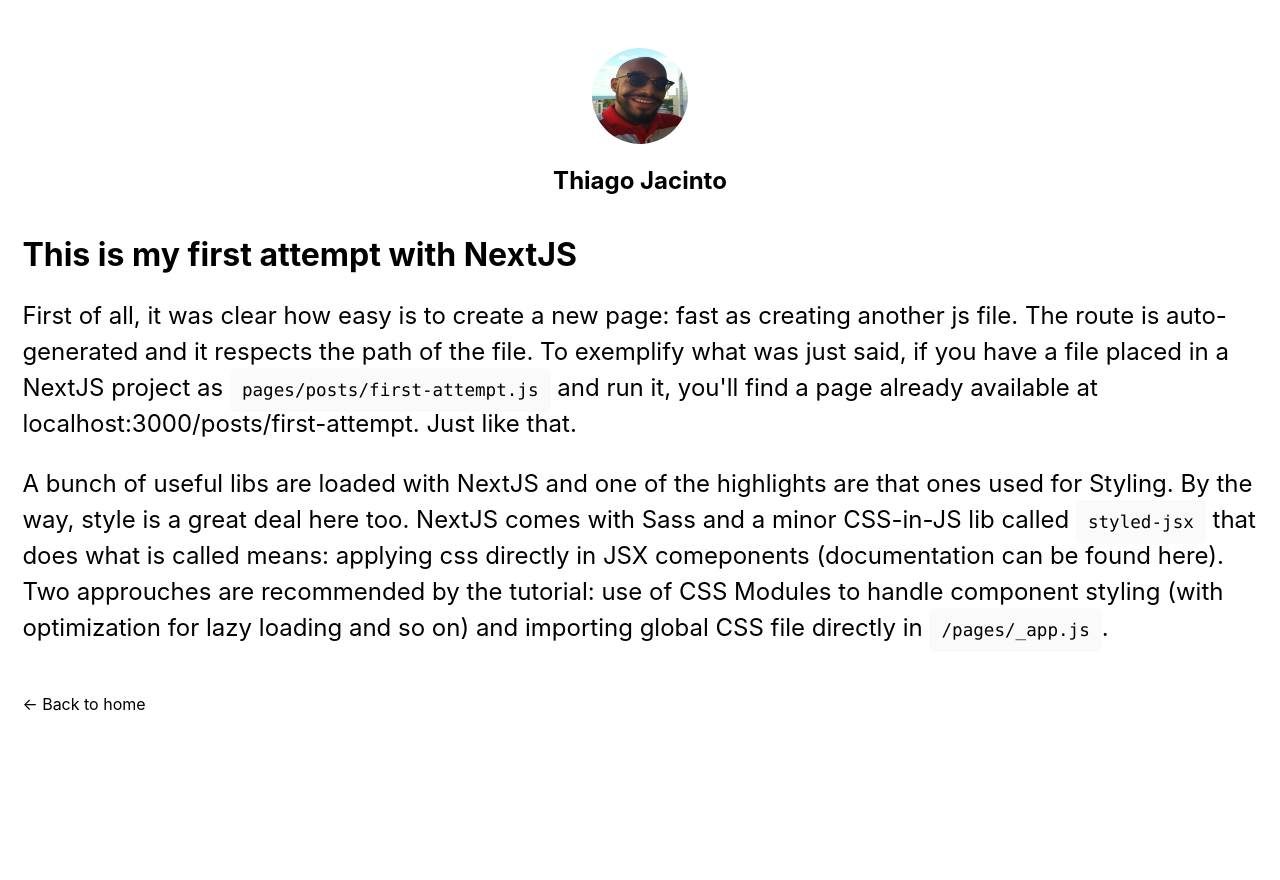
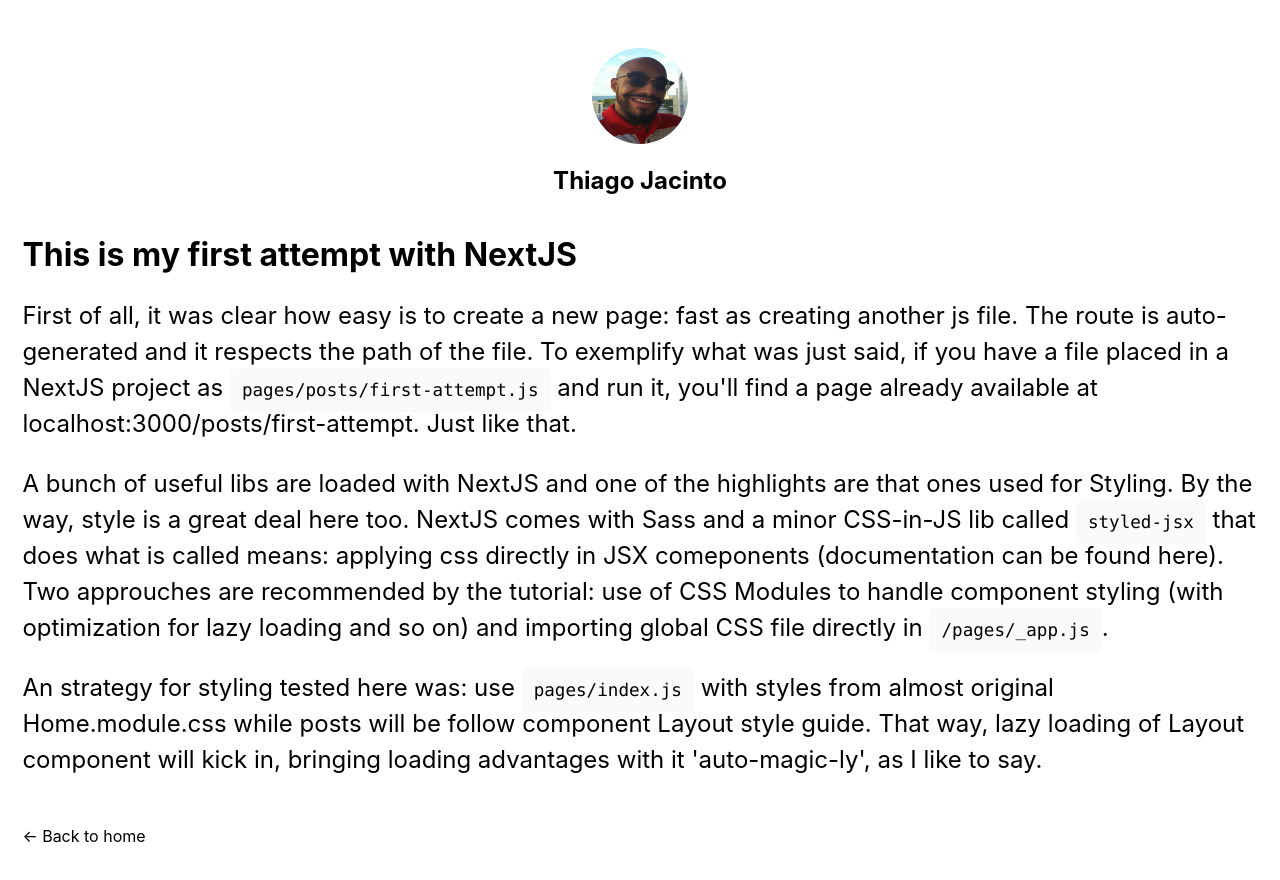
Before and after one commit to thiagojacinto/nextjs-miniblog, a Next.js app: page /posts/first-attempt in a window 1280 px wide. Shown: the top 880 px of the page. Before the commit the page ends 810 px from the top, so only its background shows below. Built offline with nearby package versions, Linux system fonts and the light colour scheme.

Commit message:
docs: enhancing styles description

```diff
--- a/pages/posts/first-attempt.js
+++ b/pages/posts/first-attempt.js
@@ -37,6 +37,10 @@
           on) and importing global CSS file directly in{" "}
           <code className="code">/pages/_app.js</code>.
         </p>
+
+        <p className="description">
+          An strategy for styling tested here was: use <code className="code">pages/index.js</code> with styles from almost original Home.module.css while posts will be follow component Layout style guide. That way, lazy loading of Layout component will kick in, bringing loading advantages with it 'auto-magic-ly', as I like to say.
+        </p>
       </div>
     </Layout>
   );
```
